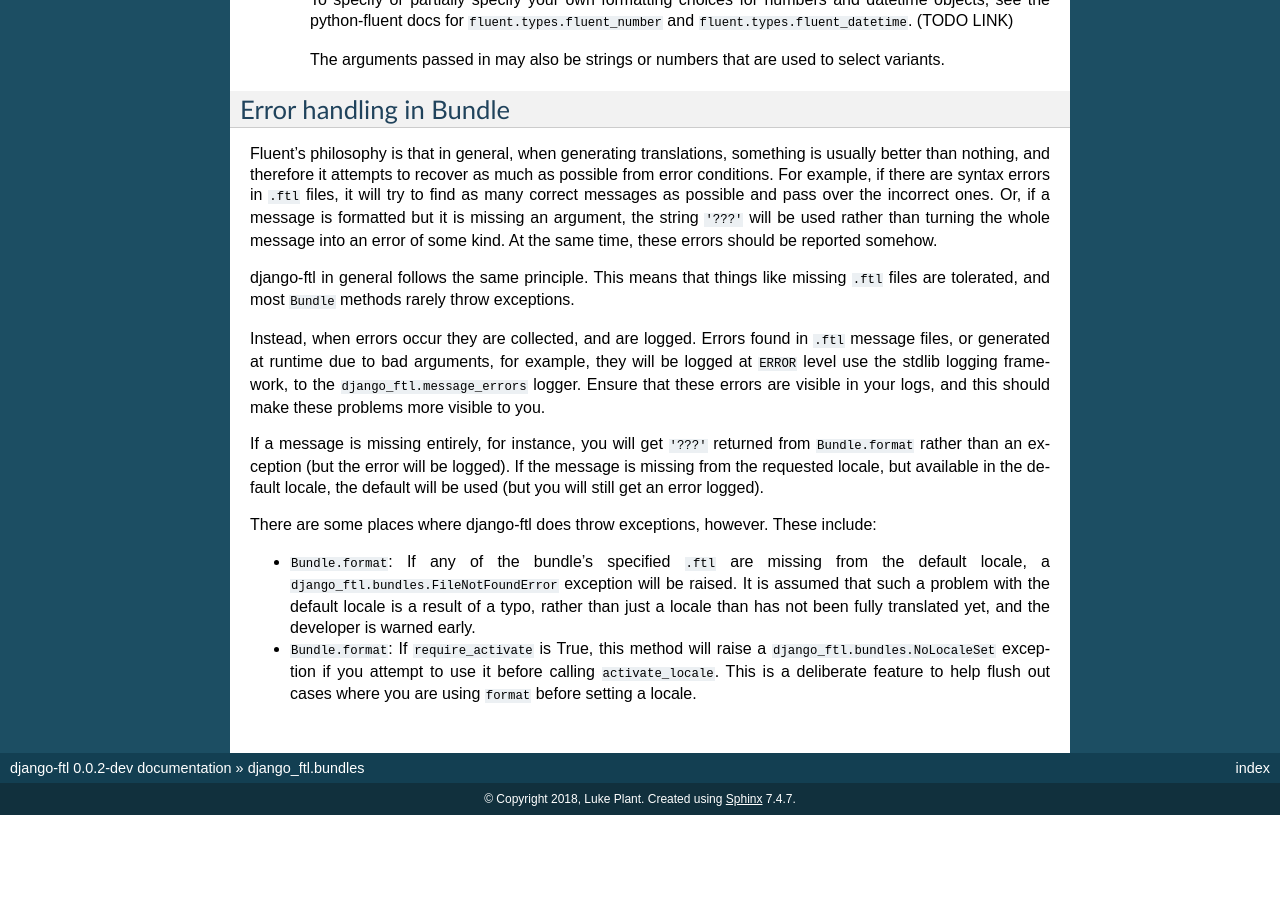
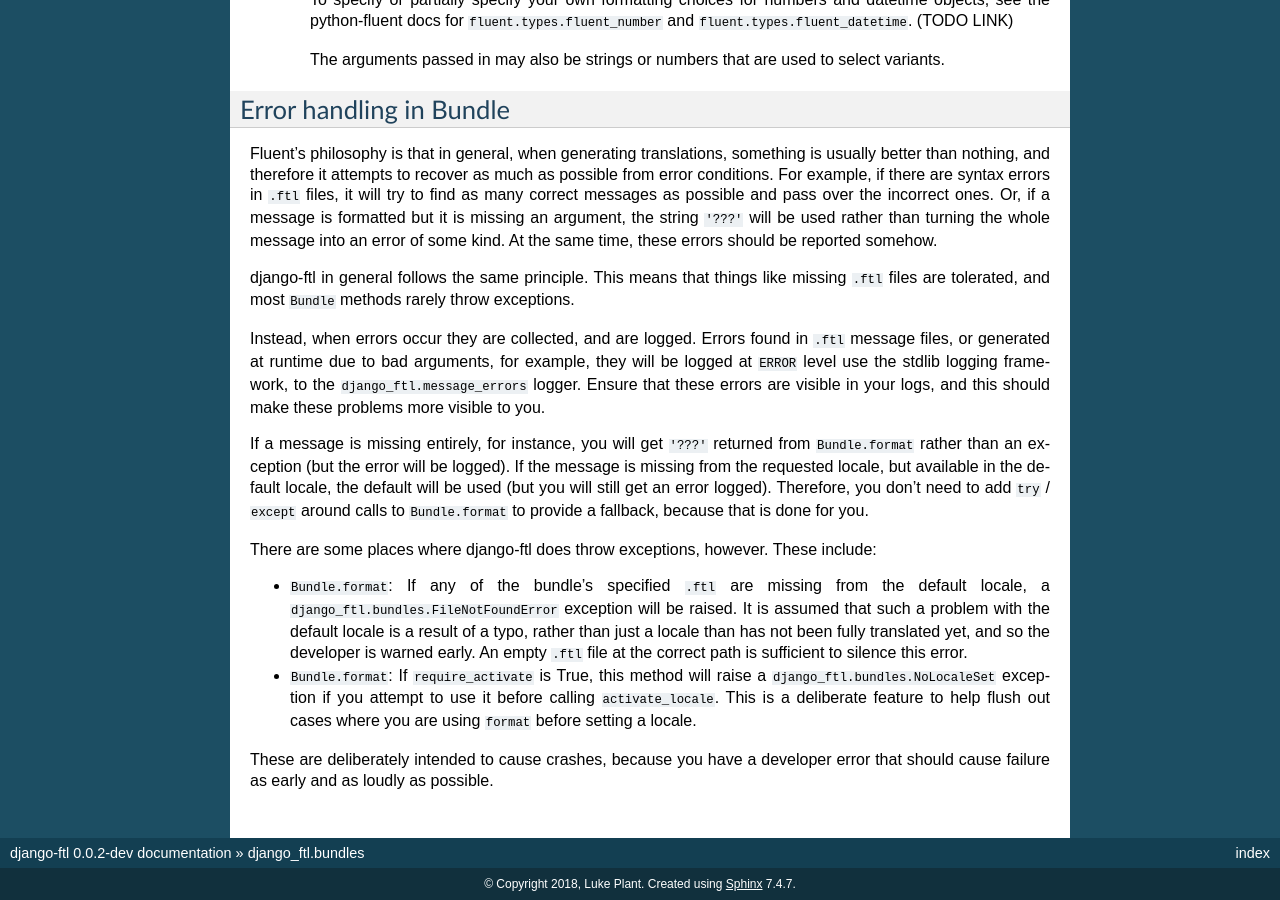
Before and after one commit to django-ftl/django-ftl, a Sphinx documentation site: the page built from docs/api/bundle.rst, in a window 1280 px wide and 900 px high, scrolled down 838 px. Built offline with Sphinx 7.4.7, drawn with Linux system fonts in a browser that asks for light colours; before the commit the page ends 1653 px from its top, so only the background shows below that.

Commit message:
More error handling docs

```diff
--- a/docs/api/bundle.rst
+++ b/docs/api/bundle.rst
@@ -98,7 +98,8 @@ If a message is missing entirely, for instance, you will get ``'???'`` returned
 from ``Bundle.format`` rather than an exception (but the error will be logged).
 If the message is missing from the requested locale, but available in the
 default locale, the default will be used (but you will still get an error
-logged).
+logged). Therefore, you don't need to add ``try`` / ``except`` around calls to
+``Bundle.format`` to provide a fallback, because that is done for you.
 
 There are some places where django-ftl does throw exceptions, however. These
 include:
@@ -107,9 +108,13 @@ include:
   the default locale, a ``django_ftl.bundles.FileNotFoundError`` exception will
   be raised. It is assumed that such a problem with the default locale is a
   result of a typo, rather than just a locale than has not been fully translated
-  yet, and the developer is warned early.
+  yet, and so the developer is warned early. An empty ``.ftl`` file at the
+  correct path is sufficient to silence this error.
 
 * ``Bundle.format``: If ``require_activate`` is True, this method will raise a
   ``django_ftl.bundles.NoLocaleSet`` exception if you attempt to use it before
   calling ``activate_locale``. This is a deliberate feature to help flush out
   cases where you are using ``format`` before setting a locale.
+
+These are deliberately intended to cause crashes, because you have a developer
+error that should cause failure as early and as loudly as possible.
```
